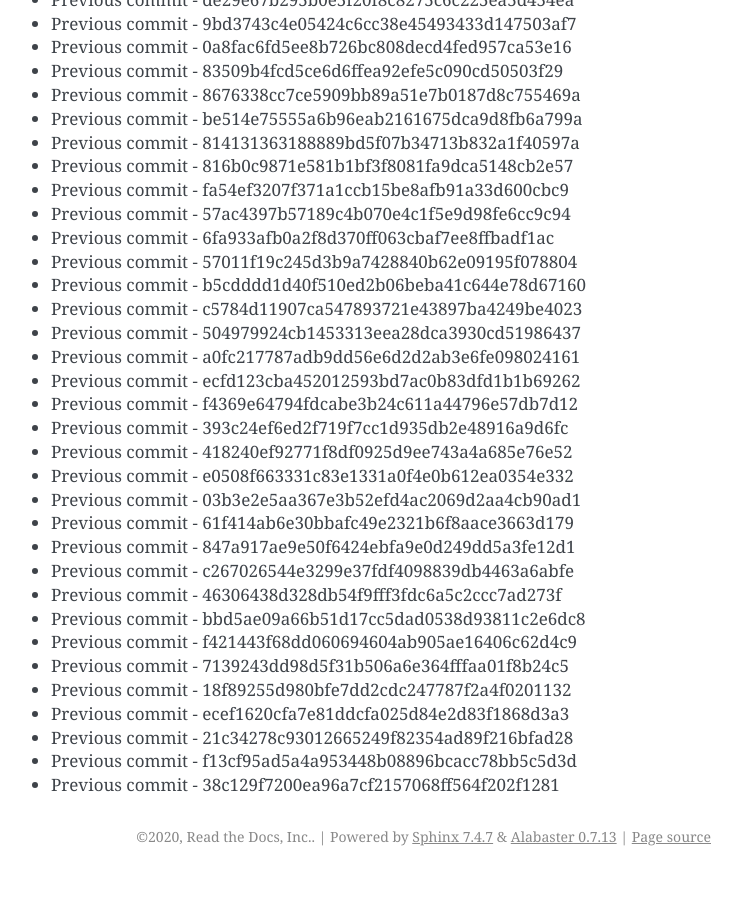
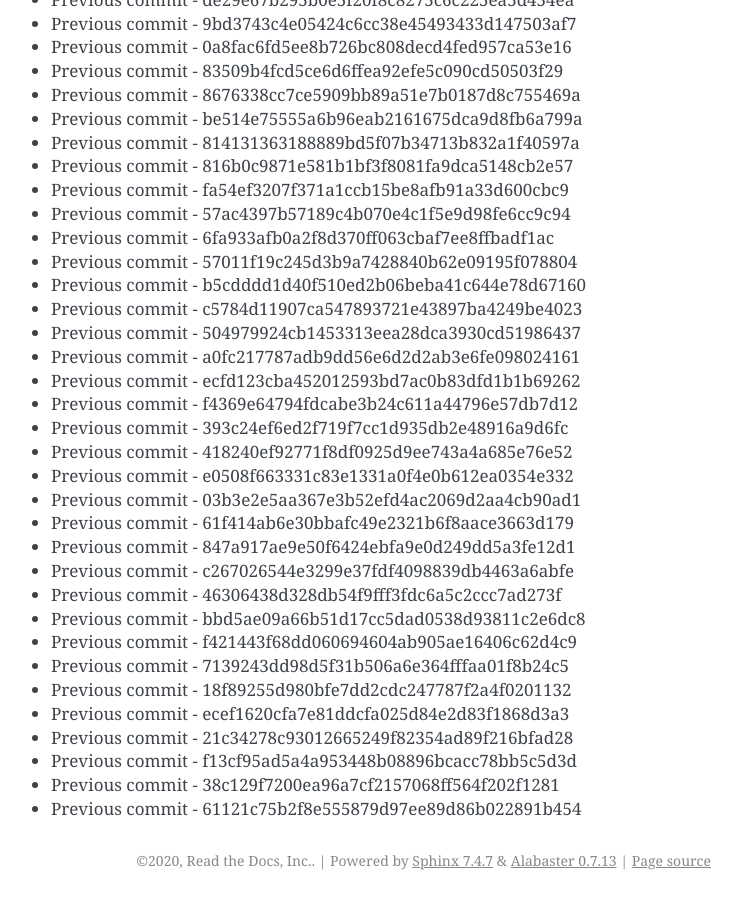
Before and after one commit to readthedocs/rtd-git-stresstest, a Sphinx documentation site: the page built from docs/updates.rst, in a window 1280 px wide and 900 px high, scrolled down 57435 px. Shown: the whole window, without its empty margins (399-1141 px from the left). Built offline with Sphinx 7.4.7, drawn with Linux system fonts in a browser that asks for light colours; before the commit the page ends 58311 px from its top, so only the background shows below that.

Commit message:
Generating commit from previous: 61121c75b2f8e555879d97ee89d86b022891b454

```diff
--- a/docs/updates.rst
+++ b/docs/updates.rst
@@ -2445,3 +2445,4 @@ It can be tested for any performance characteristics.
 * Previous commit - 21c34278c93012665249f82354ad89f216bfad28
 * Previous commit - f13cf95ad5a4a953448b08896bcacc78bb5c5d3d
 * Previous commit - 38c129f7200ea96a7cf2157068ff564f202f1281
+* Previous commit - 61121c75b2f8e555879d97ee89d86b022891b454
```
